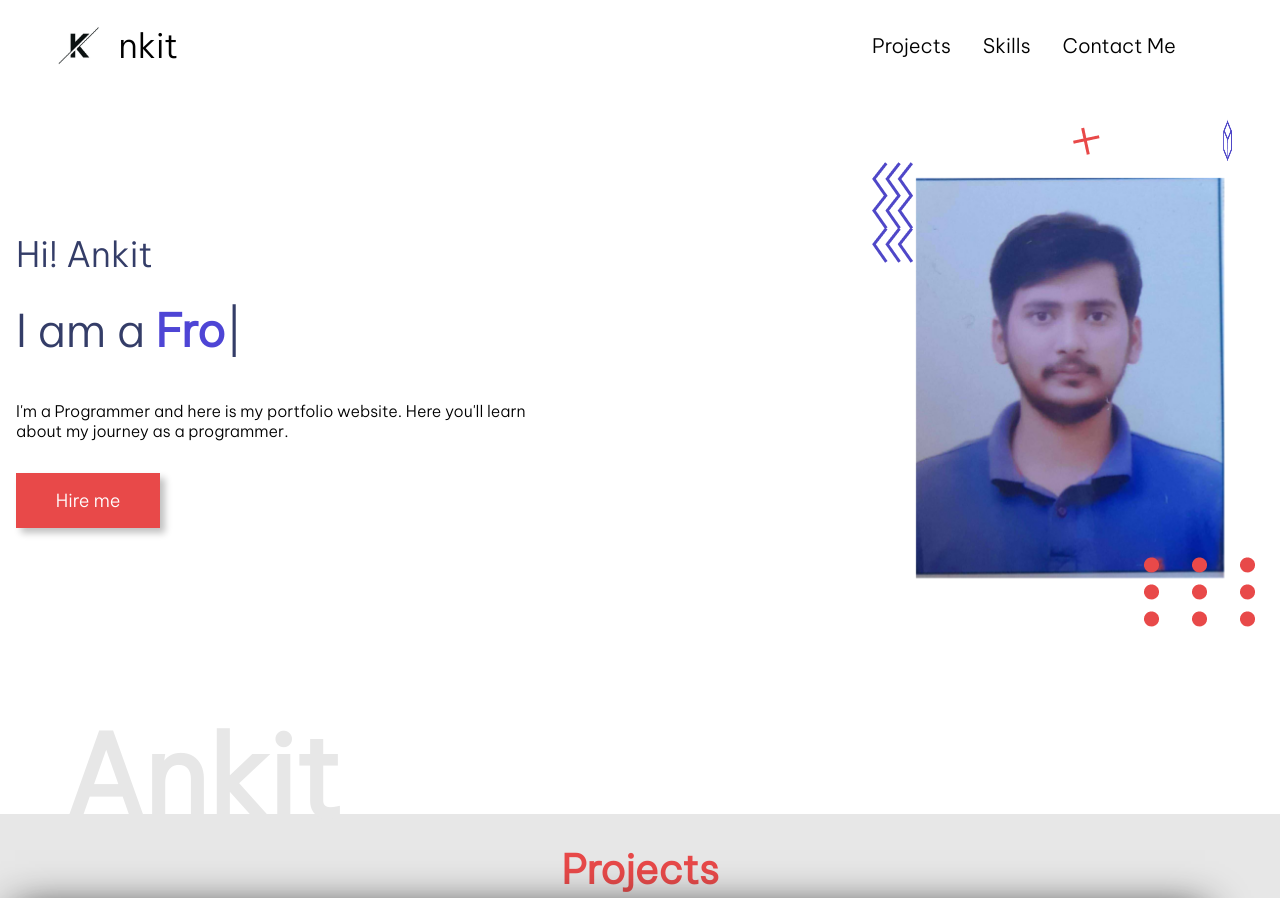
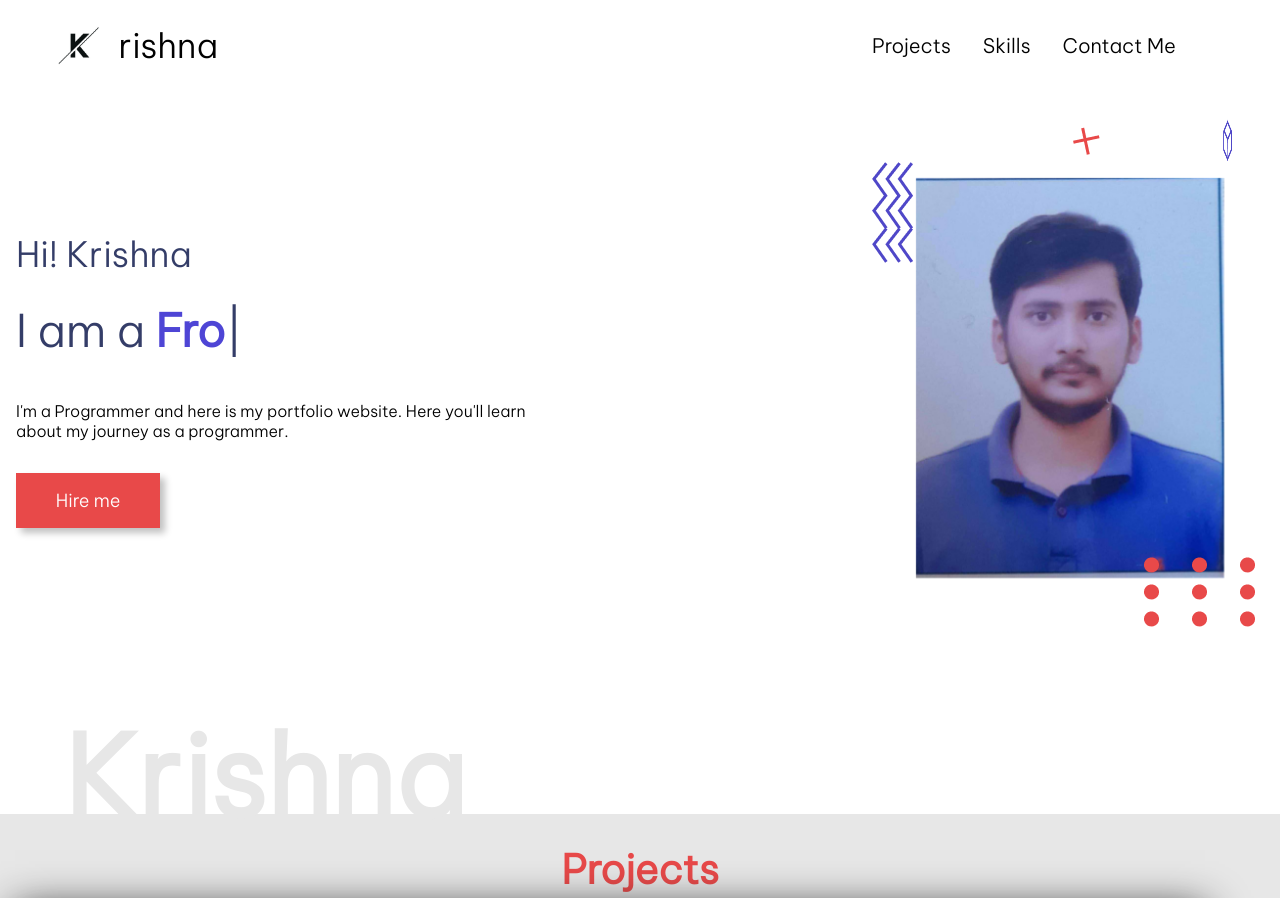
Before and after one commit to krishnaGalaxy/portfolio_website, a plain HTML site: page index.html in a window 1280 px wide. Shown: the top 898 px of the page. Drawn offline with nearby package versions, Linux system fonts and the light colour scheme.

Commit message:
Update index.html

```diff
--- a/index.html
+++ b/index.html
@@ -15,7 +15,7 @@
                 <div class="logo-container">
                     <img src="logo.jpg" class="logo">
                     <div class="logo-text">
-                        nkit
+                        rishna
                     </div>
                 </div>
                 <div class="nav-items">
@@ -27,9 +27,9 @@
         </div>
 
         <div class="hero-section">
-            <div class="faded-text"> Ankit</div>
+            <div class="faded-text">Krishna</div>
             <div class="hero-section-left">
-                <div class="hero-section-heading">Hi! Ankit</div>
+                <div class="hero-section-heading">Hi! Krishna</div>
                 <div class="hero-section-heading hero-section-sub-heading">
                     I am a <span class="role"></span>
                 </div>
@@ -165,7 +165,7 @@
         <footer>
             <div class="container">
                 <div class="footer-wrapper">
-                    <div class="footer-faded-text">Ankit</div>
+                    <div class="footer-faded-text">Krishna</div>
                     <div class="link-wrapper">
                         <div>
                             <a href="#projects">Projects</a>
```
